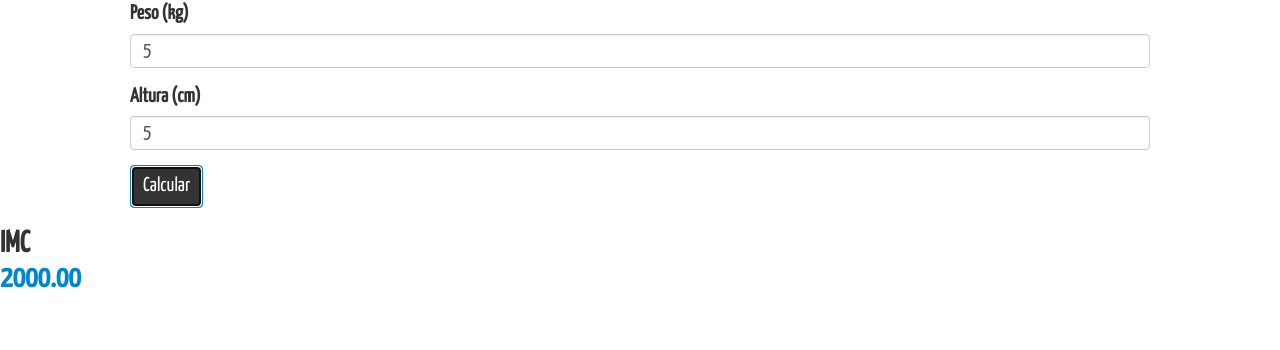
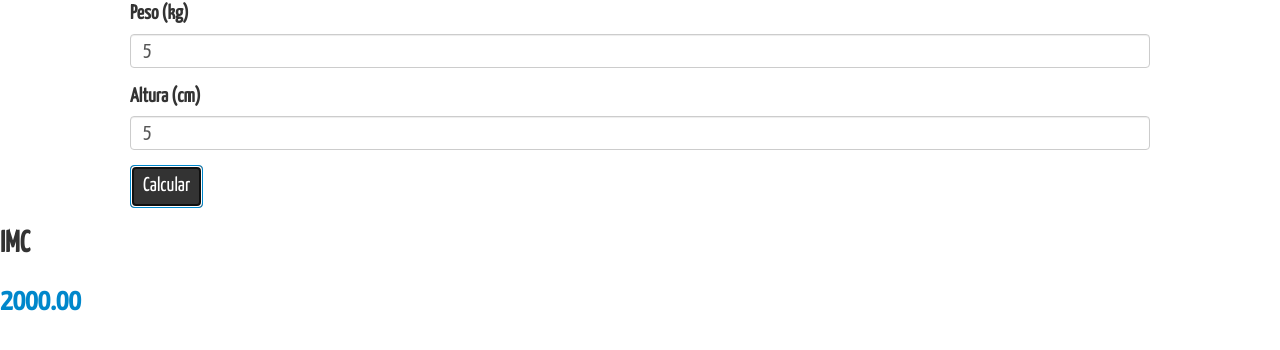
Before and after one commit to PilarDev/calculadora-imc-findrisk, a plain HTML site: page index.html in a window 1280 px wide. Both pictures are taken after typing "5", "5" into the empty fields and a click on the button "Calcular". Drawn offline with Linux system fonts and the light colour scheme.

Commit message:
Update index.html

```diff
--- a/index.html
+++ b/index.html
@@ -29,7 +29,7 @@
 		<div class="col-lg col-xs">
 			<div class="form-group">
 				<label>IMC</label>
-				<h4 id="imc" style="color:#0087CB; margin-top:-1%;">resultado</h4>
+				<h4 id="imc" style="color:#0087CB;">resultado</h4>
 			</div>
 		</div>
 	</div>
```
